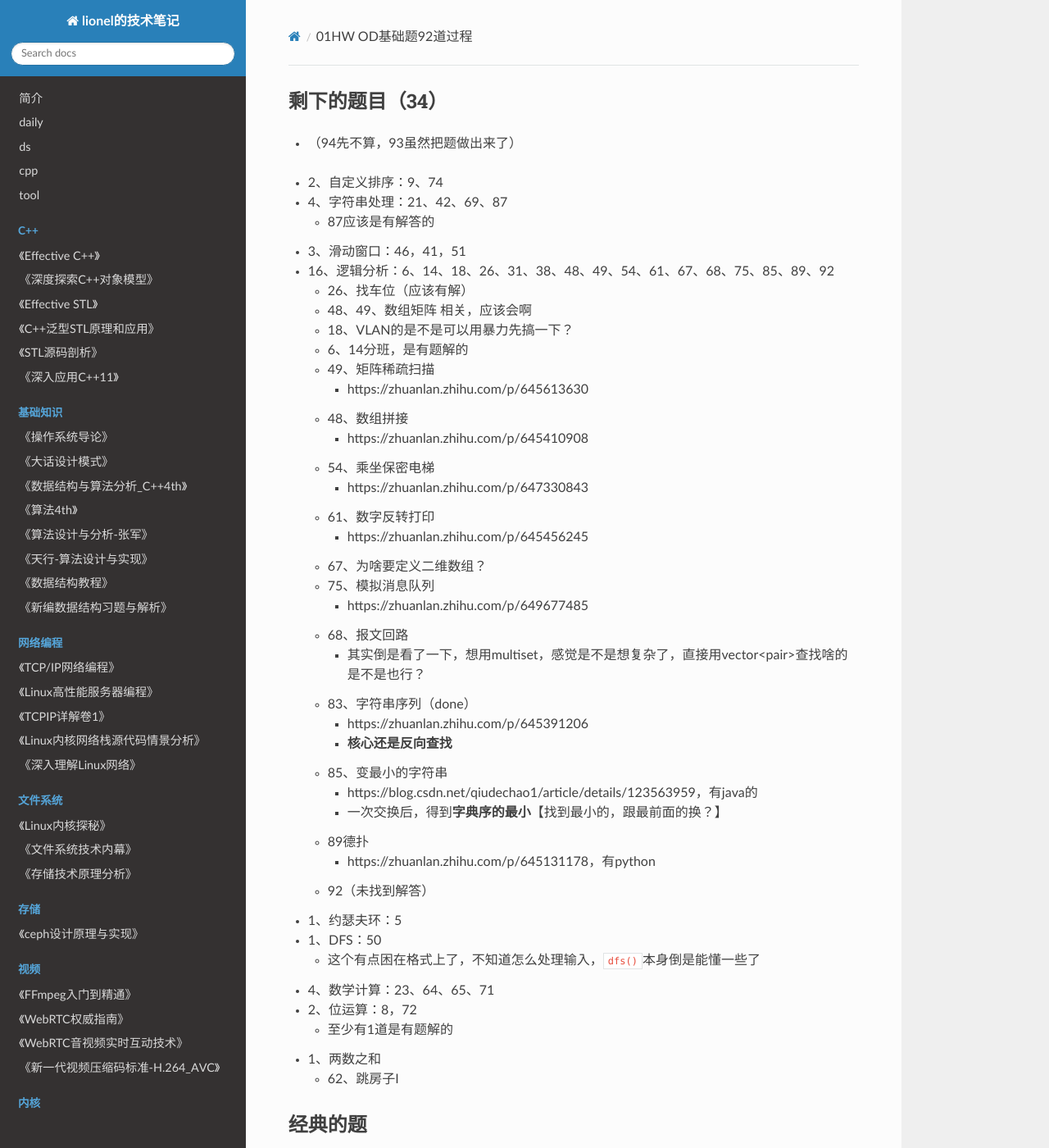
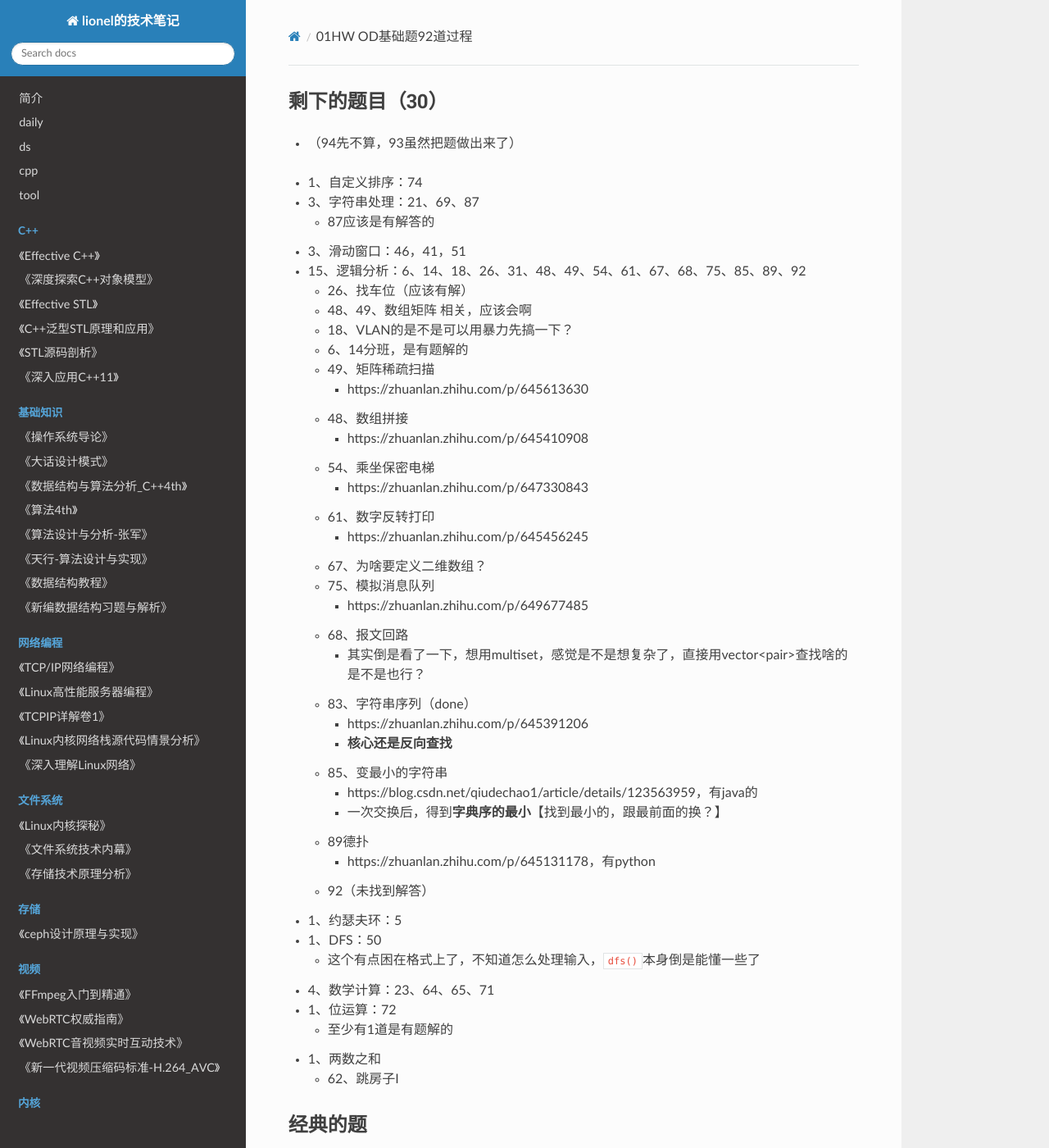
Before and after one commit to wolflion/booknotes, an MkDocs documentation site: the page built from docs/96output/01HW_OD基础题92道过程.md, in a window 1280 px wide and 1400 px high. Shown: the whole window at 82% size. Built offline with MkDocs 1.6.1, drawn with Linux system fonts in a browser that asks for light colours; nearby versions of some CDN libraries; some of the changed text lies outside the part shown.

Commit message:
Update 01HW_OD基础题92道过程.md

```diff
--- a/docs/96output/01HW_OD基础题92道过程.md
+++ b/docs/96output/01HW_OD基础题92道过程.md
@@ -1,12 +1,12 @@
-## 剩下的题目（34）
+## 剩下的题目（30）
 
 + （94先不算，93虽然把题做出来了）
 
-+ 2、自定义排序：9、74
-+ 4、字符串处理：21、42、69、87
++ 1、自定义排序：74
++ 3、字符串处理：21、69、87
   + 87应该是有解答的
 + 3、滑动窗口：46，41，51
-+ 16、逻辑分析：6、14、18、26、31、38、48、49、54、61、67、68、75、85、89、92
++ 15、逻辑分析：6、14、18、26、31、48、49、54、61、67、68、75、85、89、92
   + 26、找车位（应该有解）
   + 48、49、数组矩阵 相关，应该会啊
   + 18、VLAN的是不是可以用暴力先搞一下？
@@ -37,7 +37,7 @@
 + 1、DFS：50
   + 这个有点困在格式上了，不知道怎么处理输入，`dfs()`本身倒是能懂一些了
 + 4、数学计算：23、64、65、71
-+ 2、位运算：8，72
++ 1、位运算：72
   + 至少有1道是有题解的
 + 1、两数之和
   + 62、跳房子I
@@ -74,6 +74,7 @@
   + 数学运算（4）
   + 位运算（2）
   + 区间交并集（1）
+  + 两数之和（1）
 
 ### 刷题时间&背景
 
@@ -240,9 +241,9 @@
 + 65
 + 71
 
-### 位运算（2，剩2）
+### 位运算（2，剩1）
 
-+ 8
++ 8-done
 + 72
 
 ### 区间交交集（1）
```
